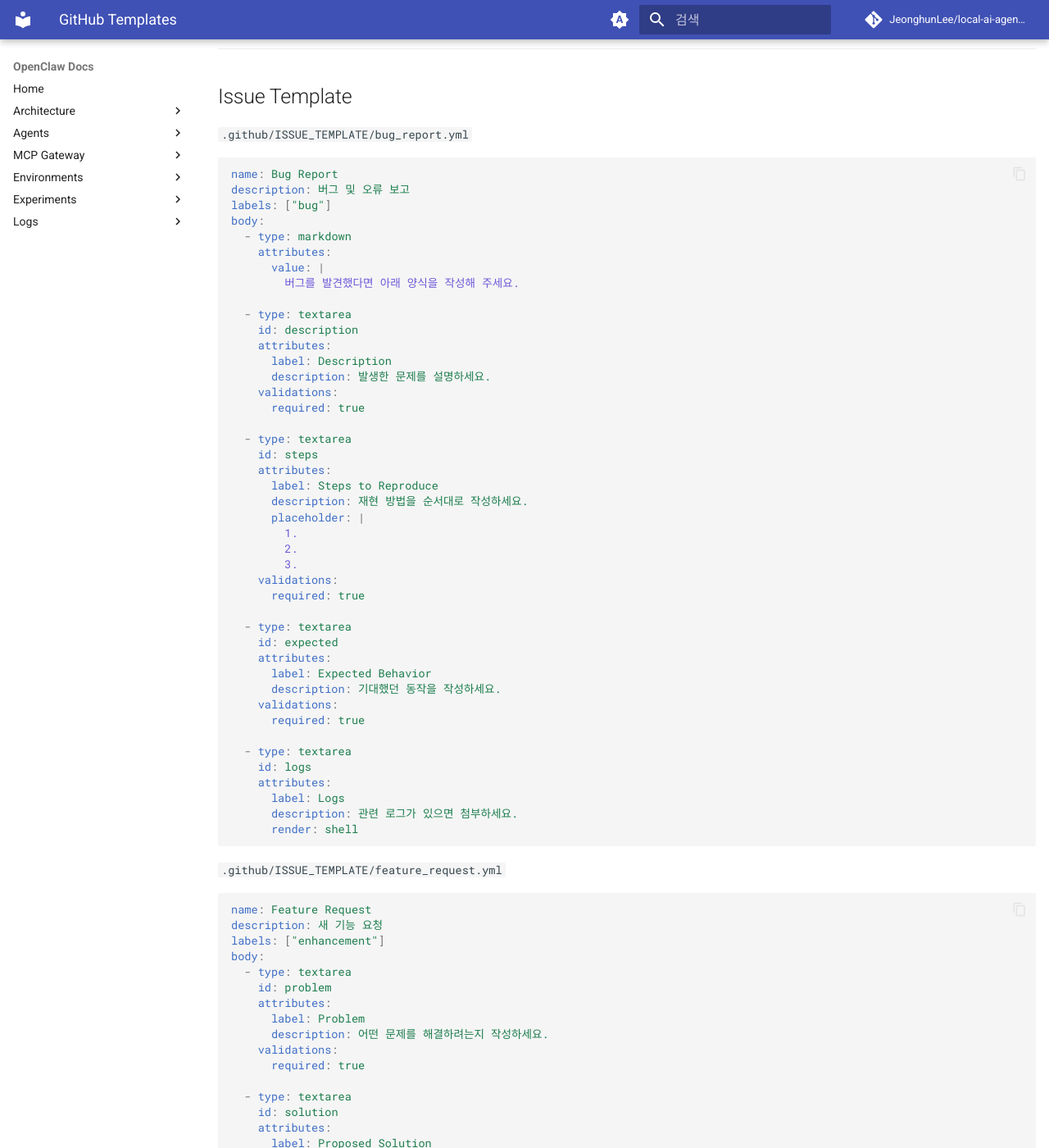
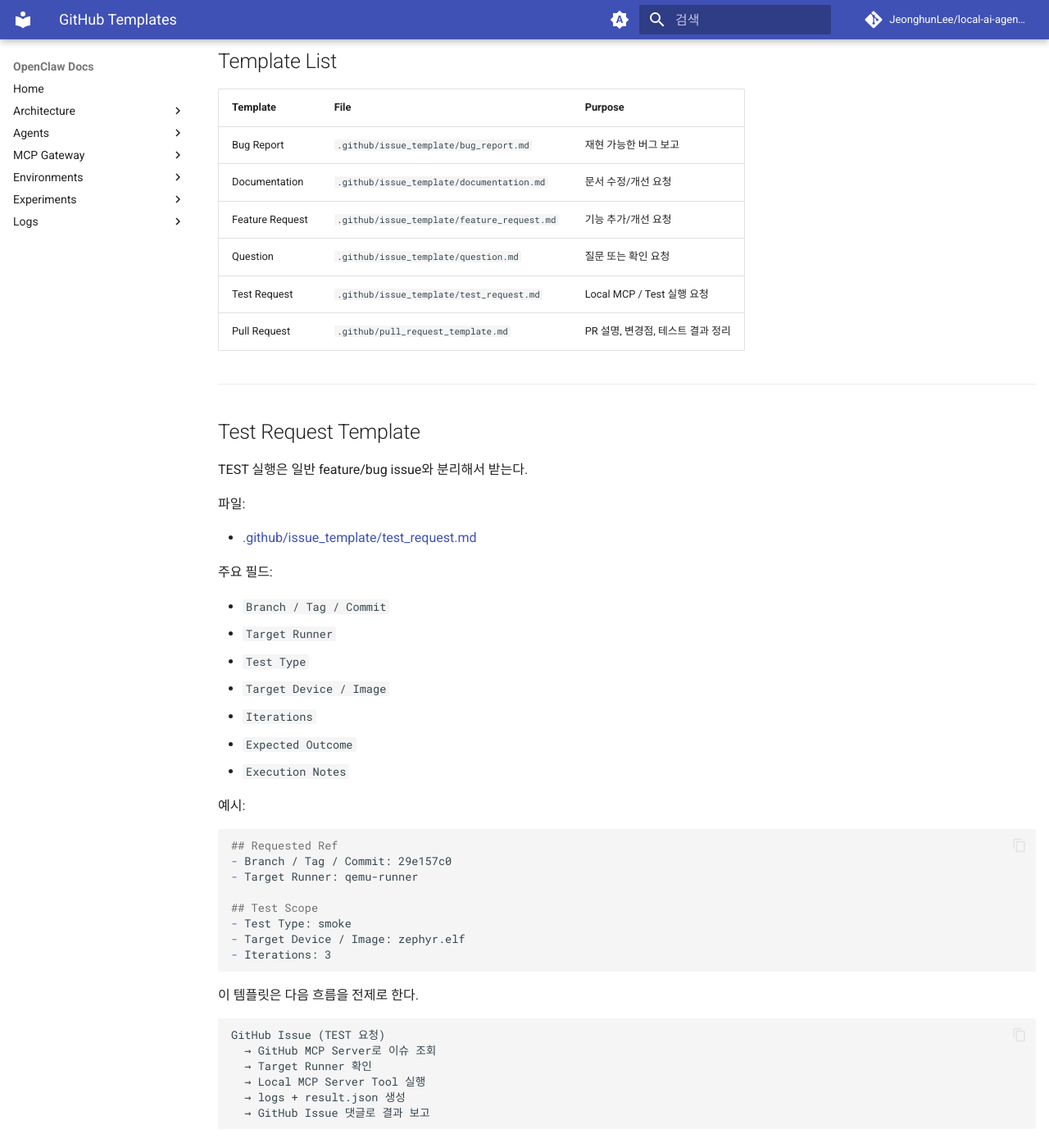
Before and after one commit to JeonghunLee/local-ai-agent-mcp, an MkDocs documentation site: the page built from docs/github/github_templates.md, in a window 1280 px wide and 1400 px high, scrolled down 508 px. Shown: the whole window at 82% size. Built offline with MkDocs 1.6.1 and Material for MkDocs 9.7.7, drawn with Linux system fonts in a browser that asks for light colours; comment, search, counter and statistics services are not loaded; some of the changed text lies outside the part shown.

Commit message:
update docs

````diff
--- a/docs/github/github_templates.md
+++ b/docs/github/github_templates.md
@@ -2,229 +2,182 @@
 
 ## Overview
 
-GitHub 저장소에서 사용할 수 있는 템플릿 목록.
-모든 템플릿은 `.github/` 디렉터리에 위치한다.
+이 문서는 현재 저장소에서 사용하는 GitHub 템플릿과
+TEST 요청 흐름에서 각 템플릿이 어떤 역할을 하는지 정리한다.
 
-| 템플릿 | 파일 경로 | 용도 |
-|--------|----------|------|
-| Issue | `.github/ISSUE_TEMPLATE/*.yml` | 버그 리포트, 기능 요청 등 |
-| Pull Request | `.github/PULL_REQUEST_TEMPLATE.md` | PR 제출 시 기본 본문 |
-| Release Notes | `.github/release.yml` | Release 자동 생성 노트 카테고리 |
-| Discussion | `.github/DISCUSSION_TEMPLATE/*.yml` | 토론 카테고리별 양식 |
+현재 기준:
+
+- Issue 템플릿은 `.github/issue_template/*.md`
+- Pull Request 템플릿은 `.github/pull_request_template.md`
+- TEST 요청은 별도 `Test Request` 이슈 템플릿으로 받는다
+
+이 프로젝트에서는 일반 기능 요청/문서 요청과
+TEST 실행 요청을 분리하는 것이 중요하다.
 
 ---
 
-## Issue Template
+## Template List
 
-`.github/ISSUE_TEMPLATE/bug_report.yml`
+| Template | File | Purpose |
+|----------|------|---------|
+| Bug Report | `.github/issue_template/bug_report.md` | 재현 가능한 버그 보고 |
+| Documentation | `.github/issue_template/documentation.md` | 문서 수정/개선 요청 |
+| Feature Request | `.github/issue_template/feature_request.md` | 기능 추가/개선 요청 |
+| Question | `.github/issue_template/question.md` | 질문 또는 확인 요청 |
+| Test Request | `.github/issue_template/test_request.md` | Local MCP / Test 실행 요청 |
+| Pull Request | `.github/pull_request_template.md` | PR 설명, 변경점, 테스트 결과 정리 |
 
-```yaml
-name: Bug Report
-description: 버그 및 오류 보고
-labels: ["bug"]
-body:
-  - type: markdown
-    attributes:
-      value: |
-        버그를 발견했다면 아래 양식을 작성해 주세요.
+---
 
-  - type: textarea
-    id: description
-    attributes:
-      label: Description
-      description: 발생한 문제를 설명하세요.
-    validations:
-      required: true
+## Test Request Template
 
-  - type: textarea
-    id: steps
-    attributes:
-      label: Steps to Reproduce
-      description: 재현 방법을 순서대로 작성하세요.
-      placeholder: |
-        1.
-        2.
-        3.
-    validations:
-      required: true
+TEST 실행은 일반 feature/bug issue와 분리해서 받는다.
 
-  - type: textarea
-    id: expected
-    attributes:
-      label: Expected Behavior
-      description: 기대했던 동작을 작성하세요.
-    validations:
-      required: true
+파일:
 
-  - type: textarea
-    id: logs
-    attributes:
-      label: Logs
-      description: 관련 로그가 있으면 첨부하세요.
-      render: shell
+- [.github/issue_template/test_request.md](../../.github/issue_template/test_request.md)
+
+주요 필드:
+
+- `Branch / Tag / Commit`
+- `Target Runner`
+- `Test Type`
+- `Target Device / Image`
+- `Iterations`
+- `Expected Outcome`
+- `Execution Notes`
+
+예시:
+
+```md
+## Requested Ref
+- Branch / Tag / Commit: 29e157c0
+- Target Runner: qemu-runner
+
+## Test Scope
+- Test Type: smoke
+- Target Device / Image: zephyr.elf
+- Iterations: 3
 ```
 
-`.github/ISSUE_TEMPLATE/feature_request.yml`
+이 템플릿은 다음 흐름을 전제로 한다.
 
-```yaml
-name: Feature Request
-description: 새 기능 요청
-labels: ["enhancement"]
-body:
-  - type: textarea
-    id: problem
-    attributes:
-      label: Problem
-      description: 어떤 문제를 해결하려는지 작성하세요.
-    validations:
-      required: true
+```text
+GitHub Issue (TEST 요청)
+  → GitHub MCP Server로 이슈 조회
+  → Target Runner 확인
+  → Local MCP Server Tool 실행
+  → logs + result.json 생성
+  → GitHub Issue 댓글로 결과 보고
+```
 
-  - type: textarea
-    id: solution
-    attributes:
-      label: Proposed Solution
-      description: 원하는 해결 방법을 작성하세요.
-    validations:
-      required: true
-```
+---
+
+## Target Runner
+
+`Test Request` 템플릿의 `Target Runner`는 요청을 처리할 실행 노드를 지정한다.
+
+예:
+
+- `local-dev`
+- `qemu-runner`
+- `lab-node-01`
+- `windows-hw-01`
+
+이 값은:
+
+- Local MCP Server를 실행할 환경을 구분하는 데 쓰일 수 있고
+- 나중에 GitHub Actions `self-hosted runner` label과 맞출 수도 있다
+
+더 자세한 설명:
+
+- [self-hosted_runner.md](self-hosted_runner.md)
+
+---
+
+## Usage Guidance
+
+### Use Bug Report When
+
+- 이미 발생한 문제를 재현하고 싶을 때
+- 증상, 재현 단계, 환경 정보가 핵심일 때
+
+### Use Feature Request When
+
+- 기능 추가나 구조 변경을 제안할 때
+- 실행 요청이 아니라 설계/개선 요청일 때
+
+### Use Test Request When
+
+- 특정 ref/commit에 대해 테스트를 실행해달라고 요청할 때
+- Runner를 지정해야 할 때
+- 결과를 로그/JSON/Issue 댓글로 남기고 싶을 때
+
+즉 TEST는 기능 요청이 아니라 **운영 실행 요청**이므로 별도 템플릿이 더 적합하다.
 
 ---
 
 ## Pull Request Template
 
-`.github/PULL_REQUEST_TEMPLATE.md`
+파일:
 
-```markdown
-## Summary
+- [.github/pull_request_template.md](../../.github/pull_request_template.md)
 
-<!-- 변경 사항을 간략히 설명하세요 -->
+PR 템플릿에는 보통 아래 정보가 포함된다.
 
-## Changes
+- 변경 요약
+- 주요 변경점
+- 테스트 결과
+- 관련 문서 업데이트 여부
 
--
+TEST 요청과 PR은 역할이 다르다.
 
-## Test Result
+- `Test Request`: 실행 요청
+- `Pull Request`: 코드 변경 제안
 
-<!-- TEST RESULT 문서 링크 또는 결과 요약 -->
+필요하면 TEST Request issue 번호를 PR 본문에 연결할 수 있다.
 
-## Checklist
+예:
 
-- [ ] 코드 리뷰 완료 (Codex Sub)
-- [ ] TEST RESULT 문서 생성 완료
-- [ ] 관련 문서 업데이트
+```md
+Related test request: #12
 ```
 
 ---
 
-## Release Notes Template
+## Recommended Labeling
 
-`.github/release.yml`
+TEST 요청 운영 시 함께 쓰기 좋은 label 예시:
 
-Release를 생성할 때 PR을 label 기준으로 자동 분류하여 릴리즈 노트를 생성한다.
+- `test-request`
+- `test-running`
+- `test-done`
+- `test-failed`
 
-```yaml
-changelog:
-  exclude:
-    labels:
-      - ignore-for-release
-  categories:
-    - title: Breaking Changes
-      labels:
-        - breaking-change
-
-    - title: New Features
-      labels:
-        - enhancement
-        - feature
-
-    - title: Bug Fixes
-      labels:
-        - bug
-        - fix
-
-    - title: CT / Test
-      labels:
-        - test
-        - ct
-
-    - title: Documentation
-      labels:
-        - documentation
-        - docs
-
-    - title: Others
-      labels:
-        - "*"
-```
-
-> Release 생성 시 **Generate release notes** 버튼을 누르면 위 카테고리 기준으로 PR 목록이 자동 작성된다.
-
-### Release Trigger → MCP CT 연동
-
-Release가 생성되면 GitHub webhook이 MCP Server로 이벤트를 전송하여 CT를 자동 시작한다.
-
-```yaml
-# .github/workflows/ct_trigger.yml
-name: CT Trigger on Release
-
-on:
-  release:
-    types: [published]
-
-jobs:
-  trigger-mcp-ct:
-    runs-on: ubuntu-latest
-    steps:
-      - name: Notify MCP Server
-        run: |
-          curl -X POST http://<MCP_SERVER>:3000/ct/trigger \
-            -H "Content-Type: application/json" \
-            -d '{
-              "event": "release",
-              "tag": "${{ github.ref_name }}",
-              "release_url": "${{ github.event.release.html_url }}"
-            }'
-```
-
----
-
-## Discussion Template
-
-`.github/DISCUSSION_TEMPLATE/general.yml`
-
-```yaml
-labels: ["general"]
-body:
-  - type: textarea
-    id: content
-    attributes:
-      label: Content
-    validations:
-      required: true
-```
+일반 issue와 TEST issue를 구분하면 라우팅과 추적이 쉬워진다.
 
 ---
 
 ## Directory Structure
 
-```
+```text
 .github/
-├── ISSUE_TEMPLATE/
-│   ├── bug_report.yml
-│   └── feature_request.yml
-├── DISCUSSION_TEMPLATE/
-│   └── general.yml
-├── PULL_REQUEST_TEMPLATE.md
-├── release.yml
+├── issue_template/
+│   ├── bug_report.md
+│   ├── documentation.md
+│   ├── feature_request.md
+│   ├── question.md
+│   └── test_request.md
+├── pull_request_template.md
 └── workflows/
-    └── ct_trigger.yml
+    └── github_pages.yaml
 ```
 
 ---
 
 ## Related
 
-- [architecture/system-design.md](../architecture/system-design.md) — CT 흐름 및 GitHub Release 트리거
-- [MCP Gateway](../mcp/mcp_gateway.md) — MCP Gateway 라우팅 설정
-- [mcp/mcp_server_local.md](../mcp/mcp_server_local.md) — MCP Server Local CT 설정
-- [mcp/mcp_server_github.md](../mcp/mcp_server_github.md) — MCP Server Github 설정
+- [self-hosted_runner.md](self-hosted_runner.md) — Target Runner와 self-hosted runner 개념 정리
+- [mcp_server_local.md](../mcp/mcp_server_local.md) — Local MCP Server와 TEST 요청 흐름
+- [mcp_server_github.md](../mcp/mcp_server_github.md) — GitHub MCP Server 역할
+- [mcp_gateway.md](../mcp/mcp_gateway.md) — VS Code MCP Gateway와 다중 MCP Server 연결
--- a/docs/mcp/mcp_server_local.md
+++ b/docs/mcp/mcp_server_local.md
@@ -43,31 +43,37 @@ GitHub Issue (TEST 요청)
 
 ---
 
-## Trigger
+## MCP Server Local
 
-### Recommended Trigger
+### Github Issue Trigger
 
-현재 권장 트리거는 **GitHub Issue 기반 TEST 요청**이다.
 
-- 사용자는 [test_request.md](../../.github/issue_template/test_request.md) 템플릿으로 TEST 이슈를 생성한다
-- 이슈 본문에 대상 ref, 테스트 종류, 장치/이미지, 반복 횟수, 제약 사항을 기록한다
-- AI Agent 또는 운영자가 GitHub MCP Server로 이슈 내용을 읽는다
-- 필요한 Local MCP Tool을 순서대로 실행한다
-- 결과는 로컬 로그와 JSON 결과 파일로 남기고, 필요 시 GitHub Issue에 댓글로 보고한다
+* **GitHub Issue 기반 TEST 요청**
+  1. 사용자는 [test_request.md](../../.github/issue_template/test_request.md) 템플릿으로 TEST 이슈생성
+      - [Github Template](../github/github_templates.md)
+  2. `Target Runner`, 테스트 종류, 장치/이미지, 반복 횟수, 제약 사항을 기록
+      - [Self-Hosted Runner](../github/self-hosted_runner.md)
+  3. AI Agent 또는 운영자가 GitHub MCP Server로 이슈 내용 분석
+  4. Local MCP Tool 실행
+  5. TEST 결과보고
+      - Result : Json 과 Log
+      - GitHub Issue 보고
 
-### Why Not Tag Event
 
-VS Code MCP Gateway는 여러 MCP Server를 연결하고 Tool을 호출하는 허브이지,
-외부 GitHub Tag Event를 직접 구독하고 자동 실행하는 오케스트레이터는 아니다.
+### Runner Assignment
 
-따라서 현재 구조에서는 `Tag Event -> VS Code MCP Gateway -> 자동 실행`보다
-`Issue 요청 -> GitHub MCP + Local MCP 수동/반자동 실행`이 더 잘 맞는다.
+여러 실행 주체가 있을 경우 `Target Runner` 값으로 담당 대상을 구분한다.
+
+- 예: `local-dev`, `lab-node-01`, `qemu-runner`, `windows-host`
+- 실행 주체는 자신에게 해당하는 `Target Runner` 요청만 처리한다
+- 처리 시작 시 assignee 또는 label로 실행 중 상태를 표시할 수 있다
+
 
 ---
 
 ## VS Code Configuration
 
-Local MCP Server는 `.vscode/mcp.json`으로 등록한다.
+Local MCP Server는 `.vscode/mcp.json`으로 등록.
 
 예시:
 
@@ -94,7 +100,7 @@ Local MCP Server는 `.vscode/mcp.json`으로 등록한다.
 
 ## Tool Set
 
-현재 문서 기준 Local MCP Server의 목표 Tool 집합은 아래와 같다.
+문서 기준 Local MCP Server의 목표 Tool 집합.
 
 | Tool | 목적 | 설명 |
 |------|------|------|
````
Also changed, not shown: docs/github/self-hosted_runner.md (added, +157 -0 lines), .github/ISSUE_TEMPLATE/test_request.md.
